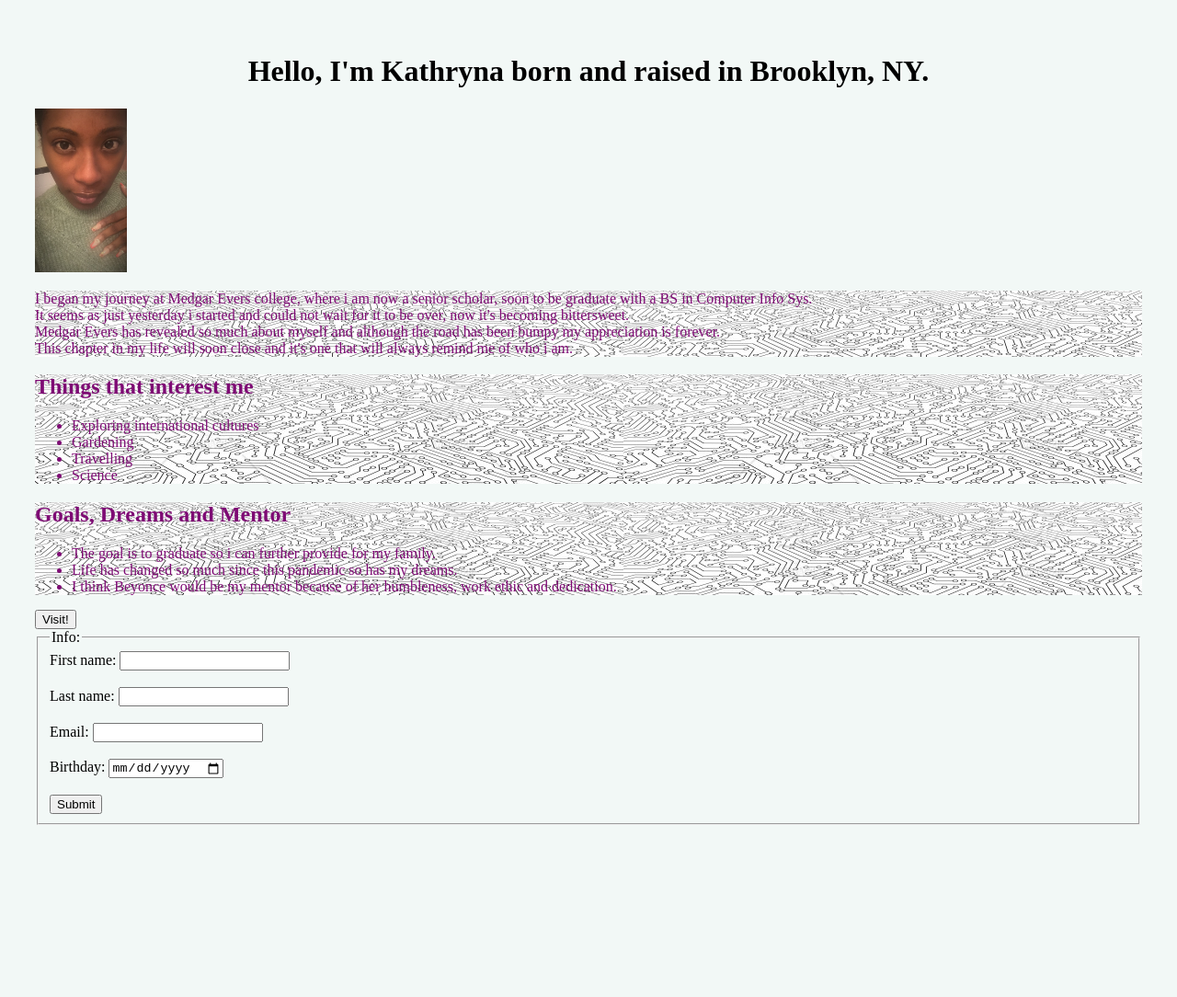
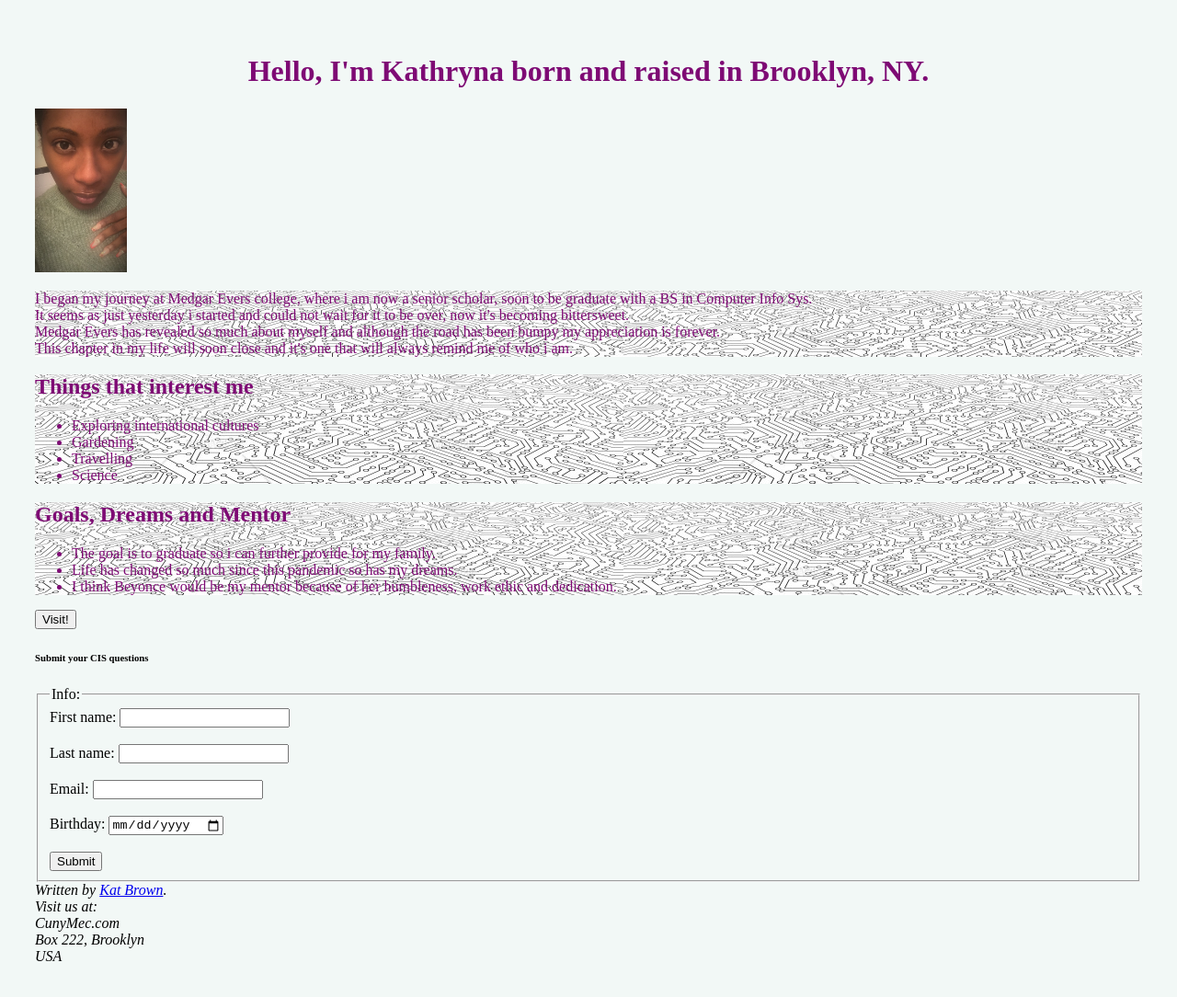
Before and after one commit to ChadMathlin24/HTML-You-1, a plain HTML site: page index.html in a window 1280 px wide. Shown: the whole page at 92% size. Before the commit the page ends 935 px from the top, so only its background shows below. Drawn offline with Linux system fonts and the light colour scheme.

Commit message:
kathryna'a project

```diff
--- a/index.html
+++ b/index.html
@@ -5,10 +5,11 @@
 <head>
 <style>
 h2 {color:rgb(126, 10, 116);}
+h1 {color:rgb(126, 10, 116)}
 h1 {text-align: center;}
 li {color: rgb(126, 10, 116);}
 p  {color: rgb(126, 10, 116)}
-<h6>Computer info questions</h6>
+
 </style>
 </head>
 
@@ -58,7 +59,7 @@ p  {color: rgb(126, 10, 116)}
 
 
 
-
+    <h6>Submit your CIS questions</h6>
         <form action="/action_page.php">
             <fieldset>
              <legend>Info:</legend>
@@ -78,7 +79,13 @@ p  {color: rgb(126, 10, 116)}
 
 
 
-
+           <address>
+            Written by <a href="mailto:kathyna.brown@student.mec.cuny.edu">Kat Brown</a>.<br>
+            Visit us at:<br>
+            CunyMec.com<br>
+            Box 222, Brooklyn<br>
+            USA
+            </address>
 
 
 
```
